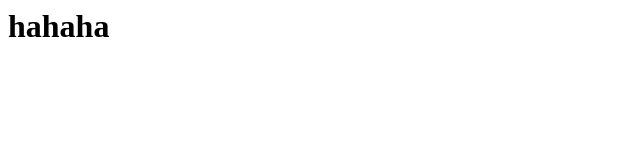
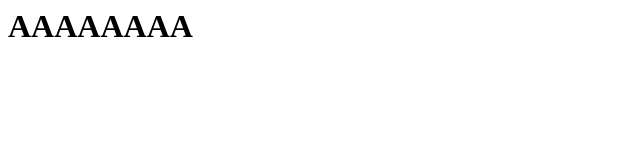
Before and after one commit to itsuki20060306/itsuki20060306.github.io, a plain HTML site: page index.html in a window 1280 px wide. Shown: the whole page, without its empty margins (0-640 px from the left). Drawn offline with Linux system fonts and the light colour scheme.

Commit message:
hahahaをAAAAAに

```diff
--- a/index.html
+++ b/index.html
@@ -1 +1 @@
-<h1>hahaha</h1>
+<h1>AAAAAAAA</h1>
```
